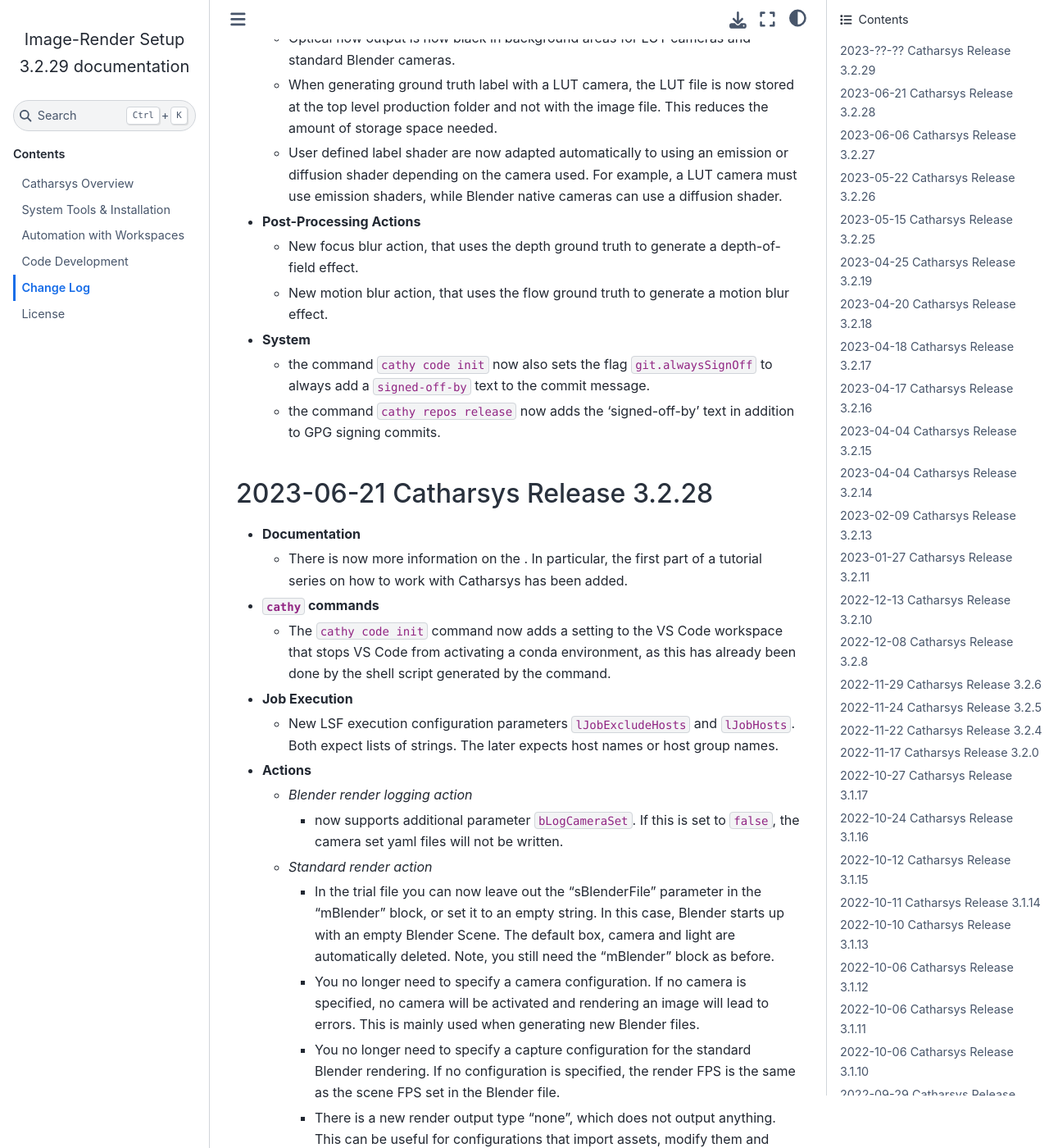
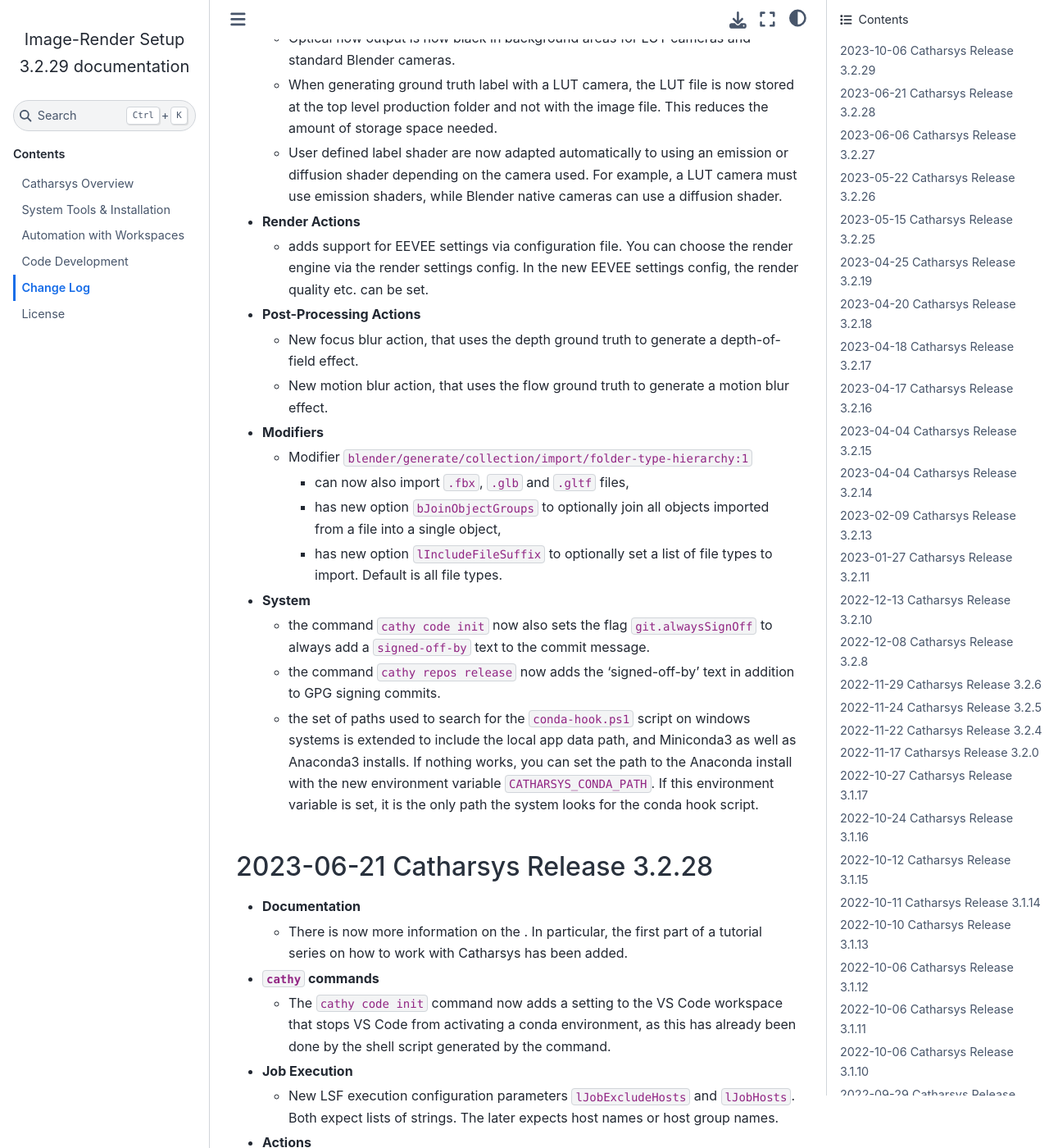
Before and after one commit to boschresearch/image-render-setup, a Sphinx documentation site: the page built from docs/source/change-log.md, in a window 1280 px wide and 1400 px high, scrolled down 614 px. Shown: the whole window at 82% size. Built offline with Sphinx 7.4.7 and the Sphinx Book theme 1.1.4, drawn with Linux system fonts in a browser that asks for light colours; the version number is read from the project's files by our own code; some of the changed text lies outside the part shown.

Commit message:
updates change log for release
Signed-off-by: cribeul <christian.perwass@de.bosch.com>

```diff
--- a/docs/source/change-log.md
+++ b/docs/source/change-log.md
@@ -1,6 +1,6 @@
 # Change Log
 
-## 2023-??-?? Catharsys Release 3.2.29
+## 2023-10-06 Catharsys Release 3.2.29
 
 - **ISON Language**
   - Bug fix: the function `$rand.generator{}` now generates consistent seeds from string and float values.
@@ -19,14 +19,25 @@
     folder and not with the image file. This reduces the amount of storage space needed.
   - User defined label shader are now adapted automatically to using an emission or diffusion shader depending on the camera used. For example, a LUT camera must use emission shaders, while Blender native cameras can use a diffusion shader.
 
+- **Render Actions**
+  - adds support for EEVEE settings via configuration file. You can choose the render engine via the render settings config. In the new EEVEE settings config, the render quality etc. can be set.
 
 - **Post-Processing Actions**
   - New focus blur action, that uses the depth ground truth to generate a depth-of-field effect.
   - New motion blur action, that uses the flow ground truth to generate a motion blur effect.
 
+- **Modifiers**
+  - Modifier `blender/generate/collection/import/folder-type-hierarchy:1`
+    - can now also import `.fbx`, `.glb` and `.gltf` files,
+    - has new option `bJoinObjectGroups` to optionally join all objects imported from a file into a single object,
+    - has new option `lIncludeFileSuffix` to optionally set a list of file types to import. Default is all file types.
+
 - **System**
   - the command `cathy code init` now also sets the flag `git.alwaysSignOff` to always add a `signed-off-by` text to the commit message.
   - the command `cathy repos release` now adds the 'signed-off-by' text in addition to GPG signing commits.
+  - the set of paths used to search for the `conda-hook.ps1` script on windows systems is extended to include the local app data path, and Miniconda3 as well as Anaconda3 installs. If nothing works, you can set the path to the Anaconda install with the new environment variable `CATHARSYS_CONDA_PATH`. If this environment variable is set, it is the
+  only path the system looks for the conda hook script.
+
 
 ## 2023-06-21 Catharsys Release 3.2.28
 
```
